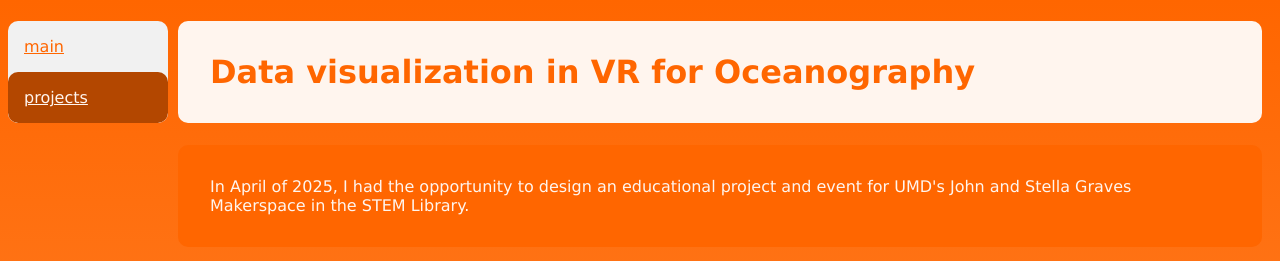
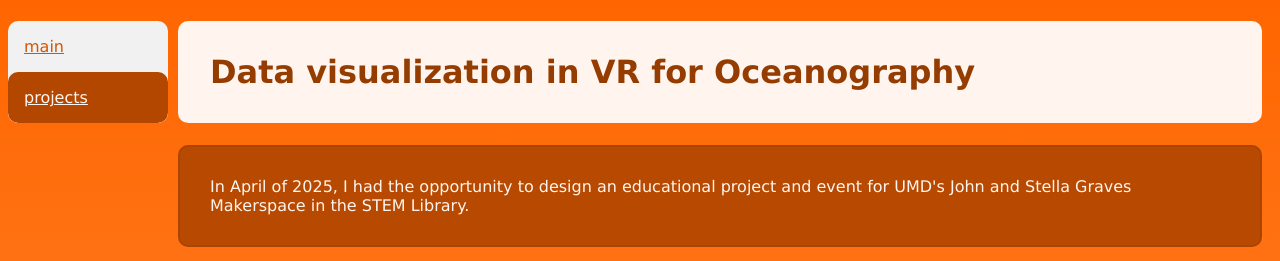
Before and after one commit to alanwhe/alanwhe.github.io, a plain HTML site: page vrvis.html in a window 1280 px wide. Shown: the top 261 px of the page. Drawn offline with Linux system fonts and the light colour scheme; grey boxes are pictures that could not be loaded.

Commit message:
small color changes

```diff
--- a/styles.css
+++ b/styles.css
@@ -9,7 +9,7 @@ img {
 }
 
 h1 {
-	color: #ff6600;
+	color: #953c00;
 	border: 2px solid SeaShell;
 	font-family: Verdana, sans-serif;
 	padding: 30px;
@@ -18,7 +18,7 @@ h1 {
 }
 
 h2 {
-	color: #ff6600;
+	color: #b24700;
 	border: 2px solid SeaShell;
 	font-family: Verdana, sans-serif;
 	padding: 30px;
@@ -28,11 +28,11 @@ h2 {
 
 p {
 	color: SeaShell;
-	border: 2px solid #ff6600;
+	border: 2px solid #ab4400;
 	font-family: Verdana, sans-serif;
 	padding: 30px;
 	border-radius: 10px;
-	background-color: #ff6600;
+	background-color: #b84900;
 }
 
 a {
@@ -51,7 +51,7 @@ a {
 
 .sidebar a {
 	display: block;
-	color: #ff6600;
+	color: #d65500;
 	padding: 16px;
 	border-radius: 10px;
 }
@@ -63,7 +63,7 @@ a {
 }
 
 .sidebar a:hover:not(.active) {
-	background-color: #ff6600;
+	background-color: #d95700;
 	border-radius: 10px;
 	color: SeaShell;
 }
```
Also changed, not shown: index.html (+2 -2 lines).
